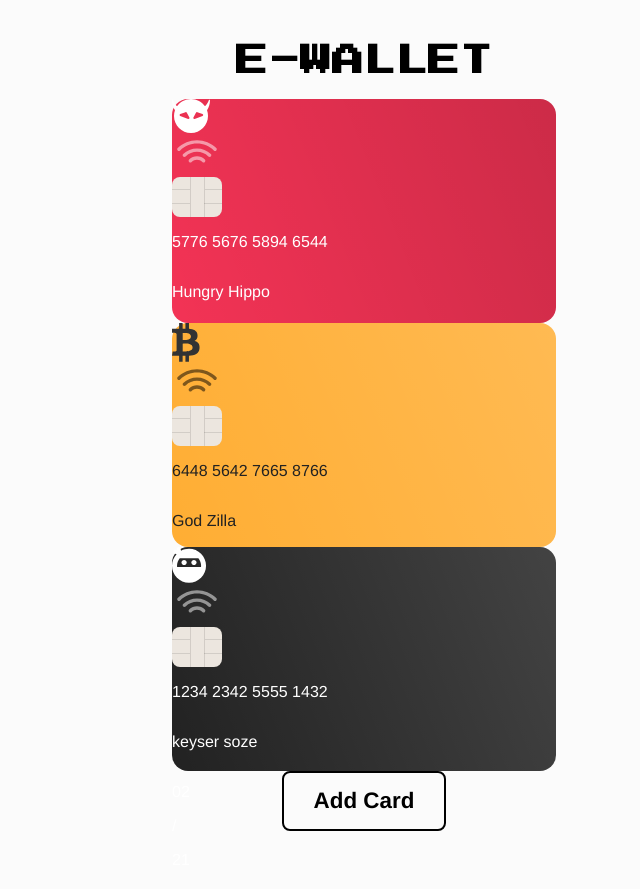
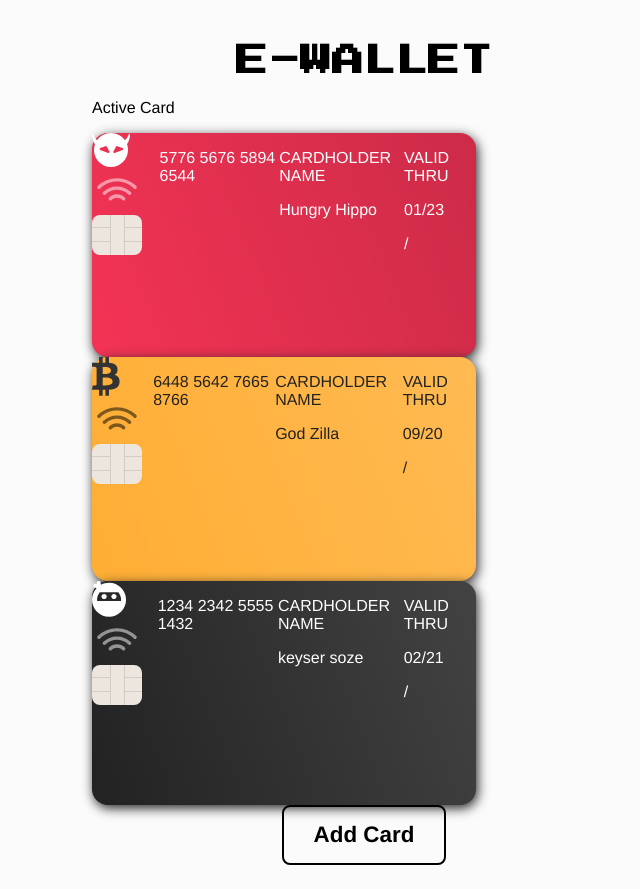
Before and after one commit to Artur-Hoppner/E-Wallet-Vue, a Vue app: page / in a window 1280 px wide. Shown: the whole page, without its empty margins (276-916 px from the left). Built offline with nearby package versions, Linux system fonts and the light colour scheme.

Commit message:
experimented with trying to separate card.vue from cardlist Array

```diff
--- a/src/components/Card.vue
+++ b/src/components/Card.vue
@@ -1,32 +1,27 @@
 <template>
 <div>
-  <article>
 
-
-
-
-      <section class="outercontainer">
+      <!-- <section class="outercontainer"> -->
          <article
               class="cardcontainer" v-bind:class="cardlist.vendor"
-            v-for="cardlist in creditcards" :key="cardlist.id" alt="basecolor">
-
+              v-for="cardlist in creditcards" :key="cardlist.id">
+            <header>
                 <img v-bind:src="require('@/assets/vendor-' + cardlist.vendor +  '.svg')"/>
                 <img v-if="cardlist.vendor == 'bitcoin'" src="@/assets/chip-dark.svg" alt="Dark Chip Logo">
                 <img v-if="cardlist.vendor !== 'bitcoin'" src="@/assets/chip-light.svg" alt="Light Chip Logo">
-
+            </header>
             <p>{{ cardlist.cardnumber }}</p>
+            <aside>
+                <P>CARDHOLDER NAME</P>
                 <p>{{ cardlist.cardholdername }}</p>
-          <p>{{ cardlist.month }}</p>/
-          <p>{{ cardlist.year }}</p>
-
+            </aside>
+            <aside>
+                <P>VALID THRU</P>
+                <p>{{ cardlist.month }}/{{ cardlist.year }}</p>/
+            </aside>
 
          </article>
-      </section>
-
-
-  </article>
-
-
+      <!-- </section> -->
 
 </div>
 
@@ -34,41 +29,34 @@
 
 <script>
 export default {
-      name: "Card",
-
-  data:() => ({}),
 
     computed: {
         creditcards(){
             return this.$root.$data.cardlist
         },
-
       },
-      method: {
-      }
-
-
 }
 
 </script>
 
 <style>
-.outercontainer {
+/* .outercontainer {
   display: flex;
   flex-direction: column;
   align-items: center;
-}
+} */
 .cardcontainer {
-    display: grid;
-    grid-column: auto/span 2;
-    grid-row: auto/span 2;
-    /* display: flex;
-    align-items: center;
+    /* display: grid; */
+    /* grid-column: auto/span 2;
+    grid-row: auto/span 2; */
+    display: flex;
+    /* align-items: center;
     flex-direction: column;
     align-items: center; */
     width: 24rem;
     height: 14rem;
     border-radius: 1rem;
+    box-shadow: 0.1rem 0.2rem 0.7rem 0rem rgb(36, 36, 36);
 
 
 }
--- a/src/components/CardStack.vue
+++ b/src/components/CardStack.vue
@@ -0,0 +1,31 @@
+<template>
+<div>
+<Card/>
+
+
+</div>
+
+</template>
+
+<script>
+
+import Card from '@/components/Card.vue'
+
+export default {
+
+components: {
+    Card,
+},
+
+    computed: {
+        creditcards(){
+            return this.$root.$data.cardlist
+        },
+      }
+}
+
+</script>
+
+<style>
+
+</style>
--- a/src/views/AddCard.vue
+++ b/src/views/AddCard.vue
@@ -1,6 +1,8 @@
 <template>
   <div class="home">
     <top headline="ADD NEW CARD"/>
+    <!-- <Card/> -->
+
     <CardForm/>
 
 
@@ -12,12 +14,14 @@
 <script>
 import Top from '@/components/Top.vue'
 import CardForm from '@/components/CardForm.vue'
+// import Card from '@/components/Card.vue'
 
 export default {
   name: 'AddCard',
   components: {
     Top,
     CardForm,
+    // Card,
 
   },
 
--- a/src/views/Home.vue
+++ b/src/views/Home.vue
@@ -1,7 +1,8 @@
 <template>
   <div class="home">
     <Top headline="E-WALLET"/>
-    <Card/>
+    <p>Active Card</p>
+    <Cardstack/>
 
 <div class="linkcontainer">
     <router-link class="addCard" to="/AddCard" >Add Card</router-link>
@@ -11,13 +12,13 @@
 
 <script>
 import Top from '@/components/Top.vue'
-import Card from '@/components/Card.vue'
+import Cardstack from '@/components/CardStack.vue'
 
 export default {
   name: 'Home',
   components: {
     Top,
-    Card,
+    Cardstack,
   },
 }
 </script>
```
Lines whose indentation alone changed are shown as unchanged.
